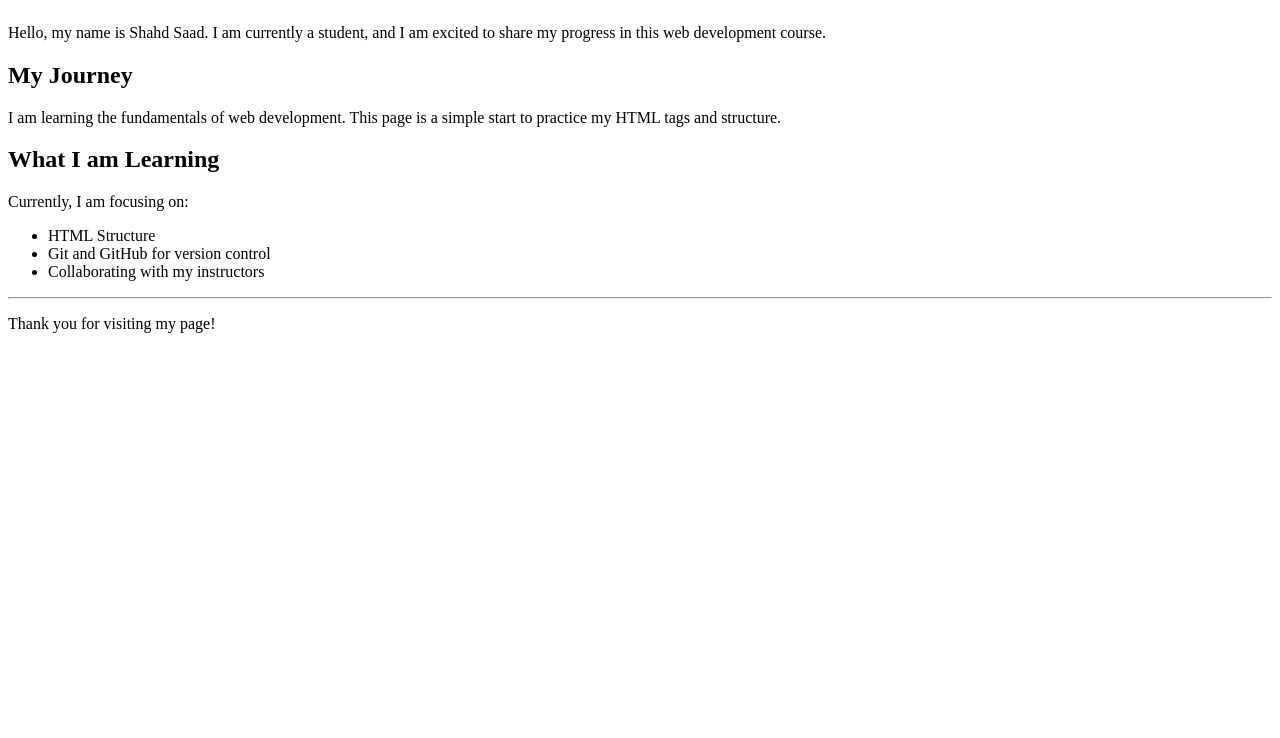
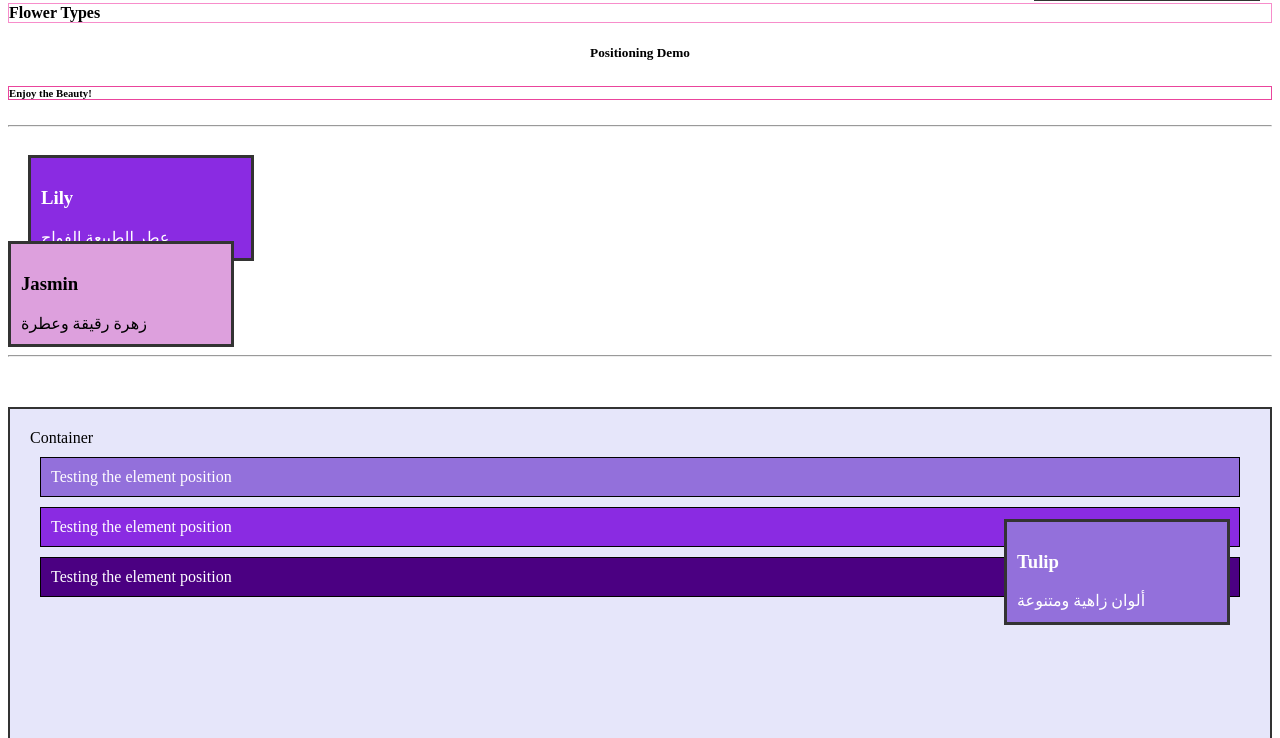
Before and after one commit to ssd290253-boop/task-1, a plain HTML site: page index.html in a window 1280 px wide. Shown: the part 125-863 px from the top of the page. Before the commit the page ends 800 px from the top, so only its background shows below. Drawn offline with Linux system fonts and the light colour scheme.

Commit message:
my flower project

```diff
--- a/index.html
+++ b/index.html
@@ -5,30 +5,107 @@
     <meta name="viewport" content="width=device-width, initial-scale=1.0">
     <title>ItI project</title>
 </head>
-<body>
-    <h1>Welcome to My ITI Project</h1>
+<style>/* --- كل سلكتور بتنسيق البنفسج --- */
 
-<hr>
+#id_selector01 {
+    height: 80px; width: 200px;
+    border: 3px solid #333;
+    background-color: Indigo; /* بنفسجي غامق */
+    color: white;
+    position: fixed;
+    top: 20px; right: 20px;
+    padding: 10px;
+}
 
-<h2>About Me</h2>
-<p>Hello, my name is Shahd Saad. I am currently a student, and I am excited to share my progress in this web development course.</p>
+#id_selector02 {
+    height: 80px; width: 200px;
+    border: 3px solid #333;
+    background-color: BlueViolet; /* بنفسجي متوسط */
+    color: white;
+    position: relative;
+    top: 20px; left: 20px;
+    padding: 10px;
+}
 
-<h2>My Journey</h2>
-<p>I am learning the fundamentals of web development. This page is a simple start to practice my HTML tags and structure.</p>
+#id_selector03 {
+    height: 80px; width: 200px;
+    border: 3px solid #333;
+    background-color: MediumPurple; /* بنفسجي فاتح */
+    color: white;
+    position: absolute;
+    bottom: 50px; right: 50px;
+    padding: 10px;
+}
 
-<h2>What I am Learning</h2>
-<p>Currently, I am focusing on:</p>
-<ul>
-    <li>HTML Structure</li>
-    <li>Git and GitHub for version control</li>
-    <li>Collaborating with my instructors</li>
-</ul>
+#id_selector04 {
+    height: 80px; width: 200px;
+    border: 3px solid #333;
+    background-color: Plum; /* بنفسجي فاتح جداً */
+    position: sticky;
+    top: 0;
+    padding: 10px;
+}
 
-<hr>
-<p>Thank you for visiting my page!</p>
+/* --- الحاوية (Container) --- */
+.ele__pos_container {
+    border: 2px solid #333;
+    background-color: Lavender; /* خلفية بنفسجية هادئة جداً للحاوية */
+    padding: 20px;
+    margin-top: 50px;
+    height: 500px;
+}
+/* --- الـ CSS للـ ele__pos بتدرجات البنفسجي --- */
+
+.ele__pos01 {
+    background: MediumPurple;
+    color: white;
+    border: 1px solid black;
+    margin: 10px;
+    padding: 10px;
+}
+
+.ele__pos02 {
+    background: BlueViolet;
+    color: white;
+    border: 1px solid black;
+    margin: 10px;
+    padding: 10px;
+}
+
+.ele__pos03 {
+    background: Indigo;
+    color: white;
+    border: 1px solid black;
+    margin: 10px;
+    padding: 10px;
+}
 
 
 
 
+</style>
+    <body>
+    <h1>Welcome to My Flower Project</h1>
+    <h2 style="border: 1px solid rgb(255, 0, 144); display: inline;">About Roses</h2>
+    <h3 style="background: rgb(197, 127, 213); border: 1px solid red; display: inline;">My Garden</h3>
+    <h4 style="border: 1px solid rgb(247, 141, 203);">Flower Types</h4>
+    <h5 style="text-align: center;">Positioning Demo</h5>
+    <h6 style="border: 1px solid rgb(234, 68, 156);">Enjoy the Beauty!</h6>
+
+    <hr>
+
+    <div id="id_selector01"><h3>Rose</h3><p>رمز الحب والجمال</p></div>
+    <div id="id_selector02"><h3>Lily</h3><p>عطر الطبيعة الفواح</p></div>
+    <div id="id_selector03"><h3>Tulip</h3><p>ألوان زاهية ومتنوعة</p></div>
+    <div id="id_selector04"><h3>Jasmin</h3><p>زهرة رقيقة وعطرة</p></div>
+
+    <hr>
+
+    <div class="ele__pos_container">
+        Container
+        <div class="ele__pos01">Testing the element position</div>
+        <div class="ele__pos02">Testing the element position</div>
+        <div class="ele__pos03">Testing the element position</div>
+    </div>
 </body>
 </html>
```
Also changed, not shown: 1 other file.
